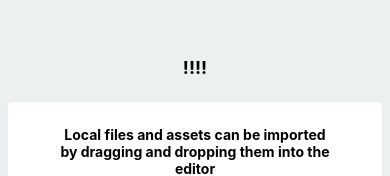
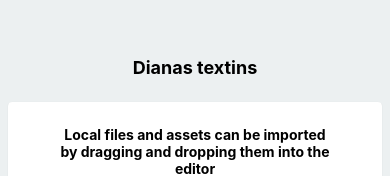
Before and after one commit to dianapronckute/dreamteam_budget, a React Native app: screen / in a window 390 px wide. Shown: the part 225-401 px from the top of the page. Built offline with nearby package versions, Linux system fonts and the light colour scheme.

Commit message:
my message

```diff
--- a/App.js
+++ b/App.js
@@ -12,7 +12,7 @@ export default function App() {
   return (
     <View style={styles.container}>
       <Text style={styles.paragraph}>
-        !!!!
+        Dianas textins
       </Text>
       <Card>
         <AssetExample />
```
